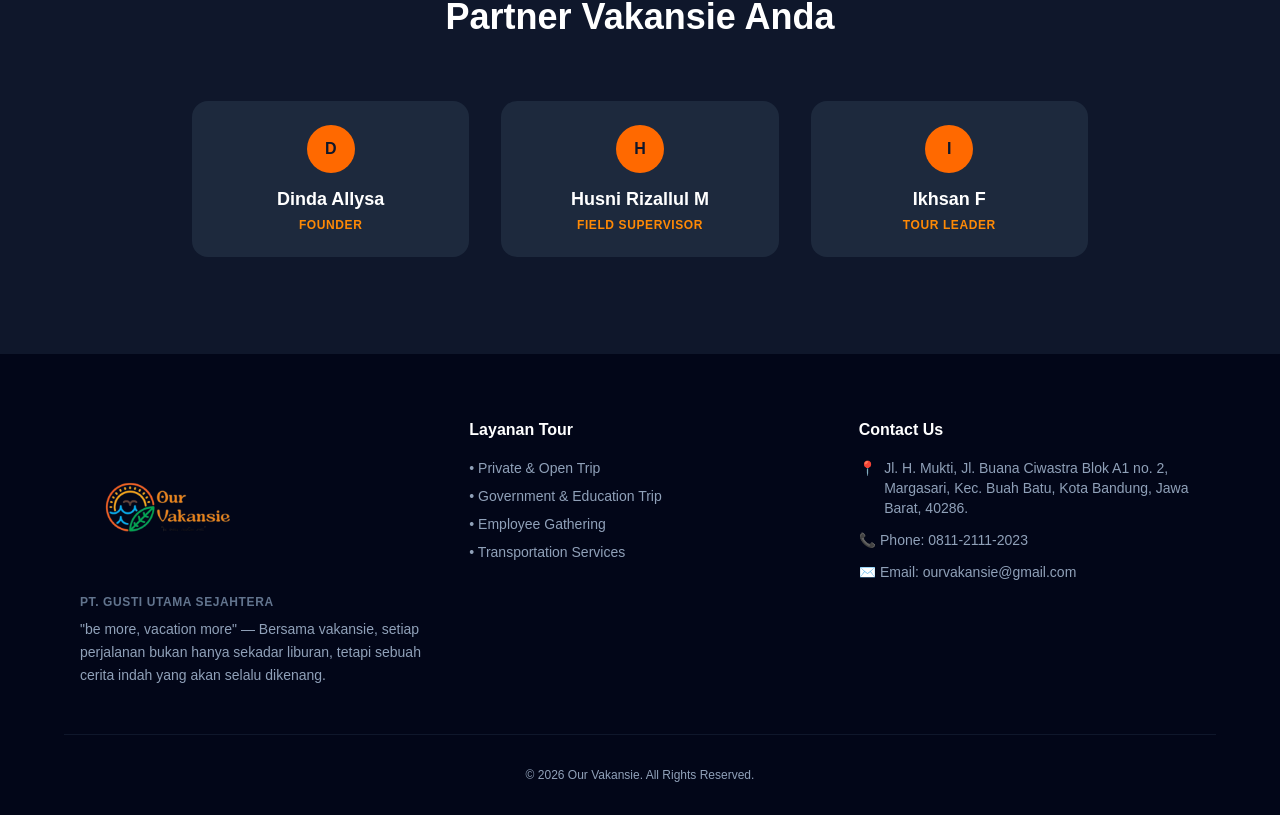
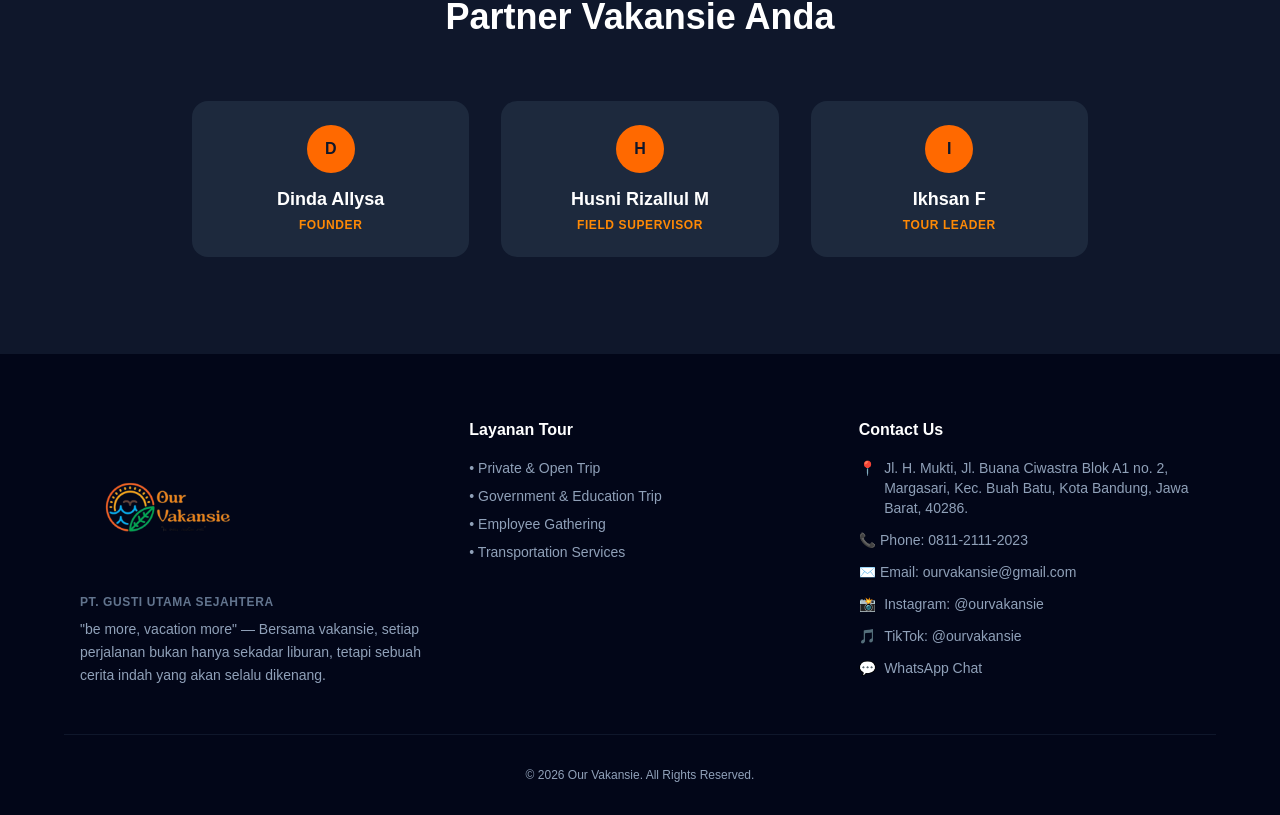
Before and after one commit to mikhsan1308-create/our-vakansie-web, a Next.js app: page / in a window 1280 px wide. Shown: the part 3136-3951 px from the top of the page. Built offline with nearby package versions, Linux system fonts and the light colour scheme.

Commit message:
tambah sosmed

```diff
--- a/components/Footer.tsx
+++ b/components/Footer.tsx
@@ -37,6 +37,24 @@ export default function Footer(): React.JSX.Element {
             </li>
             <li>📞 Phone: 0811-2111-2023</li>
             <li>✉️ Email: ourvakansie@gmail.com</li>
+            <li className="flex items-center gap-2">
+                <span>📸</span>
+                <a href="https://instagram.com/ourvakansie" target="_blank" rel="noopener noreferrer" className="hover:text-orange-500 transition-colors">
+                    Instagram: @ourvakansie
+                </a>
+                </li>
+                <li className="flex items-center gap-2">
+                <span>🎵</span>
+                <a href="https://tiktok.com/@ourvakansie" target="_blank" rel="noopener noreferrer" className="hover:text-orange-500 transition-colors">
+                    TikTok: @ourvakansie
+                </a>
+                </li>
+                <li className="flex items-center gap-2">
+                <span>💬</span>
+                <a href="https://wa.me/6281121112023" target="_blank" rel="noopener noreferrer" className="hover:text-green-500 font-medium transition-colors">
+                    WhatsApp Chat
+                </a>
+                </li>
           </ul>
         </div>
       </div>
```
